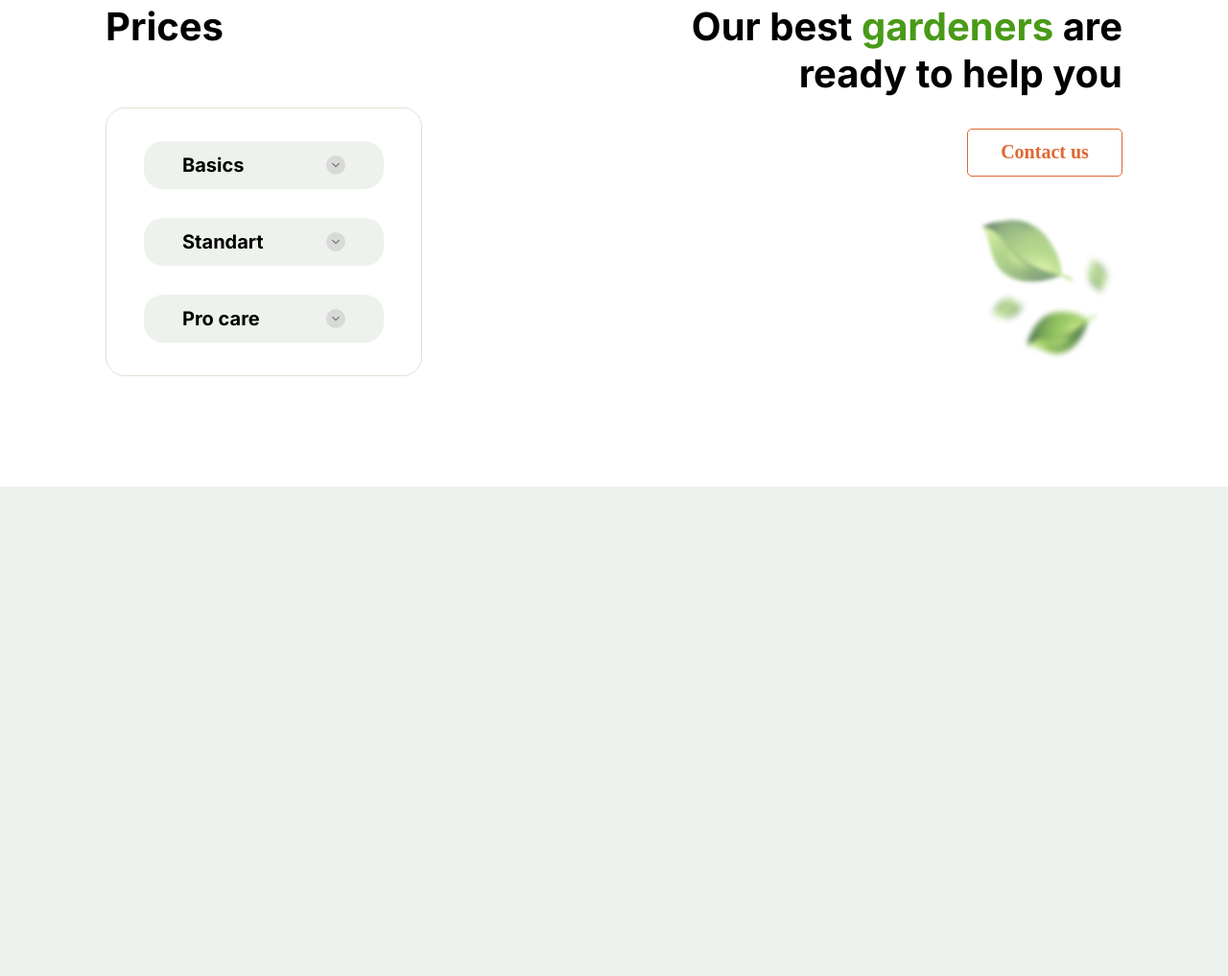
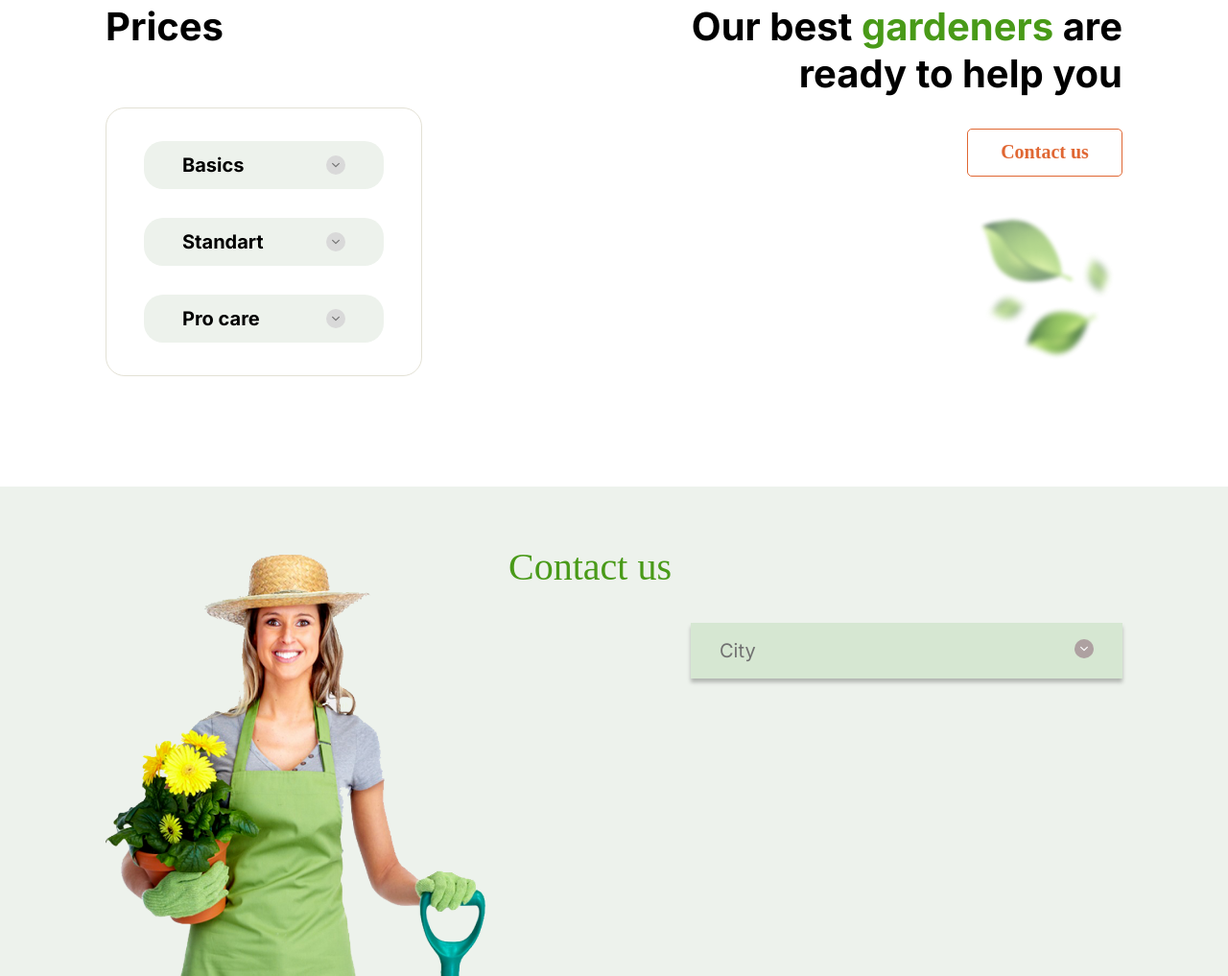
Before and after one commit to kbikchantaeva/plants, a plain HTML site: page index.html in a window 1280 px wide. Shown: the part 2624-3641 px from the top of the page at 96% size. Before the commit the page ends 3131 px from the top, so only its background shows below. Drawn offline with nearby package versions, Linux system fonts and the light colour scheme; a web font is replaced by a local one.

Commit message:
feat: add contact section

```diff
--- a/index.html
+++ b/index.html
@@ -199,7 +199,25 @@
       </section>
 
       <section class="contacts-section">
-        <div class="container"></div>
+        <div class="container">
+          <img
+            src="img/contact_woman.png"
+            alt="Woman Gardener"
+            class="contact-img"
+          />
+
+          <h2 class="heading--secondary-serif">Contact us</h2>
+
+          <div class="cities-container">
+            <div class="city-drop">
+              <p class="city-list-name">City</p>
+              <ion-icon
+                name="chevron-down-outline"
+                class="contact-icon"
+              ></ion-icon>
+            </div>
+          </div>
+        </div>
       </section>
     </main>
 
--- a/styles/style.css
+++ b/styles/style.css
@@ -291,3 +291,48 @@ body {
   width: 15.2rem;
   height: 17.5rem;
 }
+
+/* CONTACT SECTION */
+
+.contacts-section {
+  margin-top: 6rem;
+}
+
+.contacts-section .container {
+  display: grid;
+  grid-template-columns: 1fr 1fr 1fr;
+  justify-items: center;
+}
+
+.contact-img {
+  width: 40rem;
+  height: 45rem;
+}
+
+.cities-container {
+  width: 45rem;
+  height: 28.5rem;
+  align-self: center;
+}
+
+.city-drop {
+  display: flex;
+  justify-content: space-between;
+  padding: 1.7rem 3rem;
+  background-color: #d6e7d2;
+  box-shadow: 0 4px 4px 0 rgba(0, 0, 0, 0.25);
+}
+
+.city-list-name {
+  font-size: 2rem;
+  color: #717171;
+}
+
+.contact-icon {
+  width: 12px;
+  height: 12px;
+  padding: 4px;
+  background-color: #aea1a1;
+  color: #fff;
+  border-radius: 50%;
+}
```
